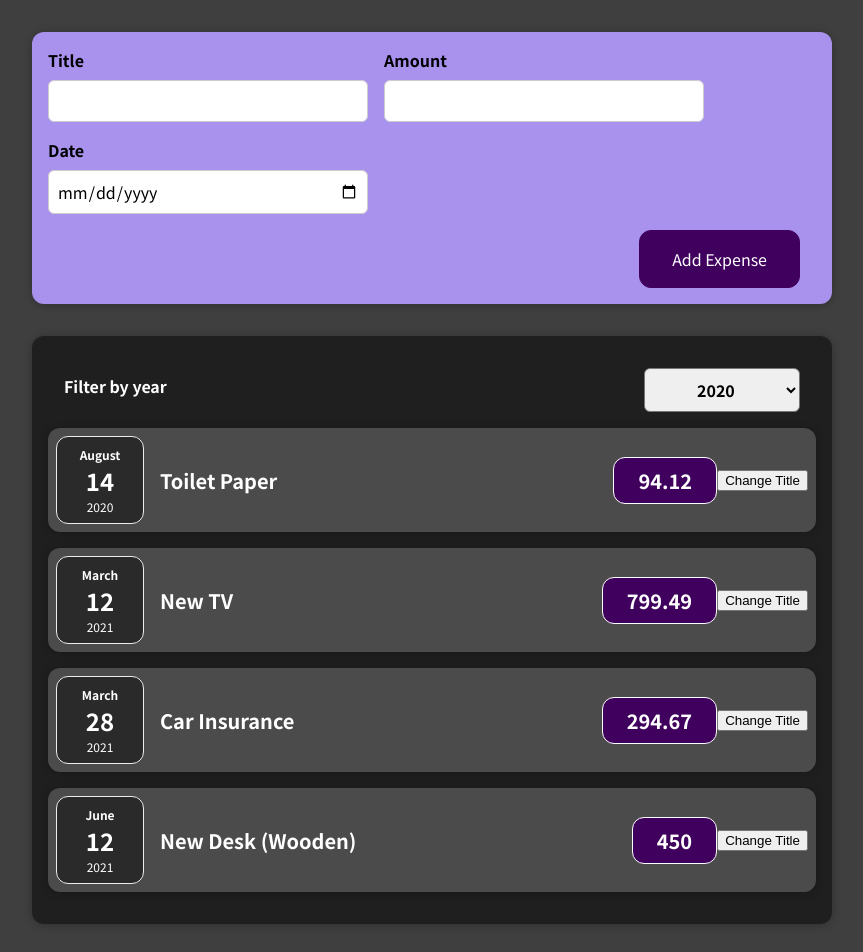
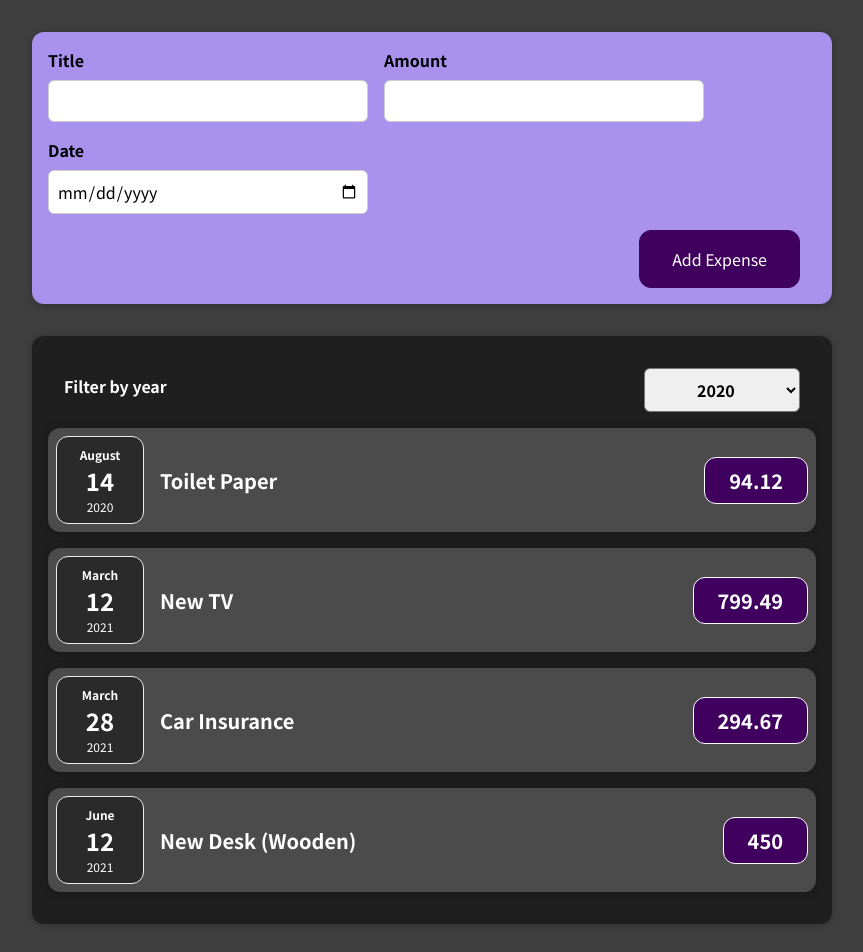
Before and after one commit to DBurgess93/01-starting-setup, a React (Create React App) app: page / in a window 1280 px wide. Shown: the top 952 px of the page, without its empty margins (208-1071 px from the left). Built offline with nearby package versions, Linux system fonts and the light colour scheme.

Commit message:
Dynamically render expense items

```diff
--- a/src/components/expenses/ExpenseItem.js
+++ b/src/components/expenses/ExpenseItem.js
@@ -1,4 +1,3 @@
-import {useState} from 'react'
 
 import './ExpenseItem.css'
 import ExpenseDate from './ExpenseDate'
@@ -6,19 +5,13 @@ import Card from '../UI/Card'
 
 const ExpenseItem = (props) => {
 
-  const [title, setTitle] = useState(props.title)
-
-  const handleClick = () => {
-    setTitle('Updated!')
-  }
   return (
     <Card className="expense-item">
       <ExpenseDate date={props.date} />
       <div className="expense-item__description">
-        <h2> {title} </h2>
+        <h2> {props.title} </h2>
         <div className="expense-item__price"> {props.amount} </div>
       </div>
-      <button onClick={handleClick}>Change Title</button>
     </Card>
   )
 }
--- a/src/components/expenses/Expenses.js
+++ b/src/components/expenses/Expenses.js
@@ -14,26 +14,13 @@ const Expenses = ({ expenses }) => {
     <div>
       <Card className="expenses">
         <ExpensesFilter selected={filteredYear} onChangeFilter={filterChangeHandler} />
-        <ExpenseItem
-          title={expenses[0].title}
-          amount={expenses[0].amount}
-          date={expenses[0].date}
-        />
-        <ExpenseItem
-          title={expenses[1].title}
-          amount={expenses[1].amount}
-          date={expenses[1].date}
-        />
-        <ExpenseItem
-          title={expenses[2].title}
-          amount={expenses[2].amount}
-          date={expenses[2].date}
-        />
-        <ExpenseItem
-          title={expenses[3].title}
-          amount={expenses[3].amount}
-          date={expenses[3].date}
-        />
+        {expenses.map(expense => (
+          <ExpenseItem
+            title={expense.title}
+            amount={expense.amount}
+            date={expense.date}
+          />
+        ))}
       </Card>
     </div>
   )
```
